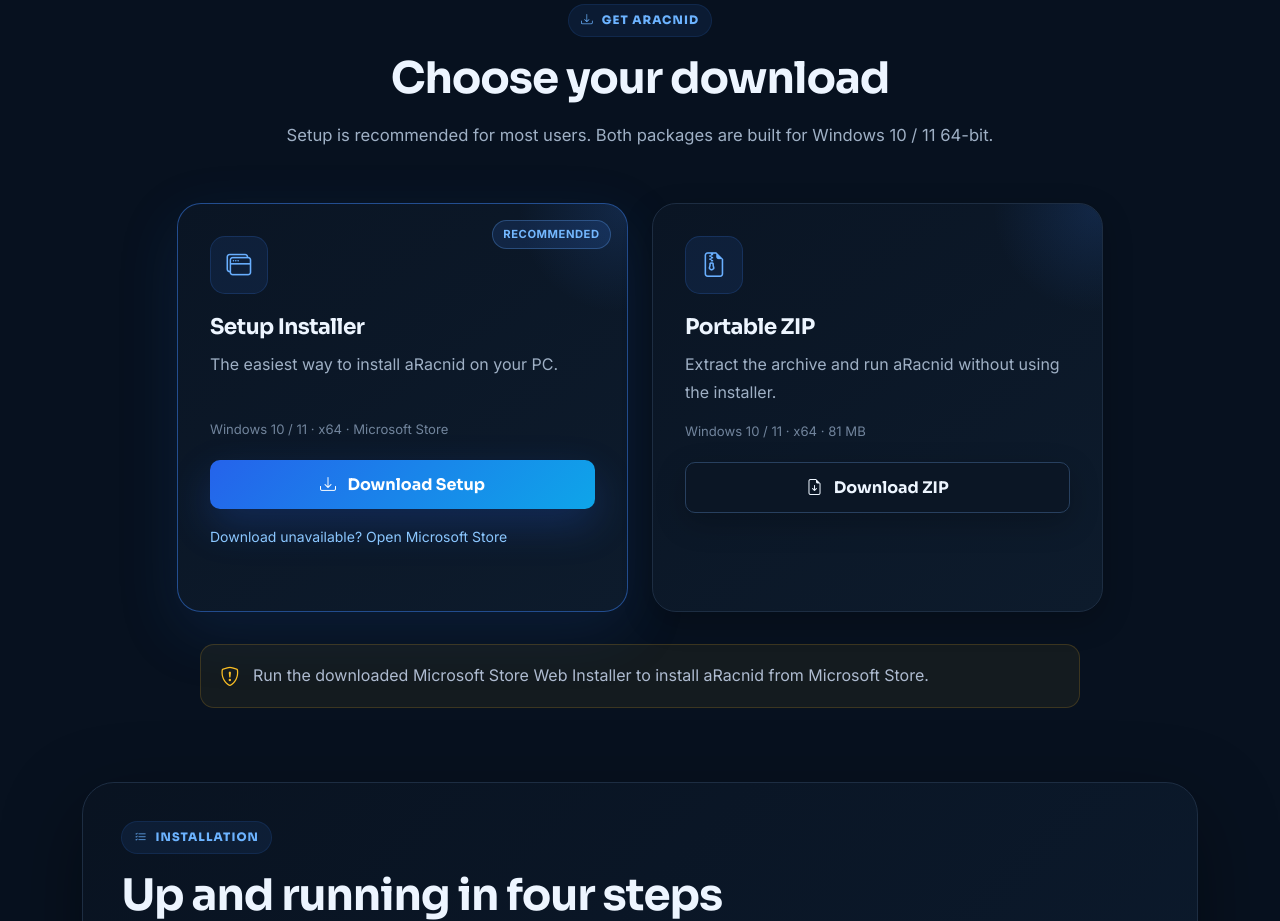
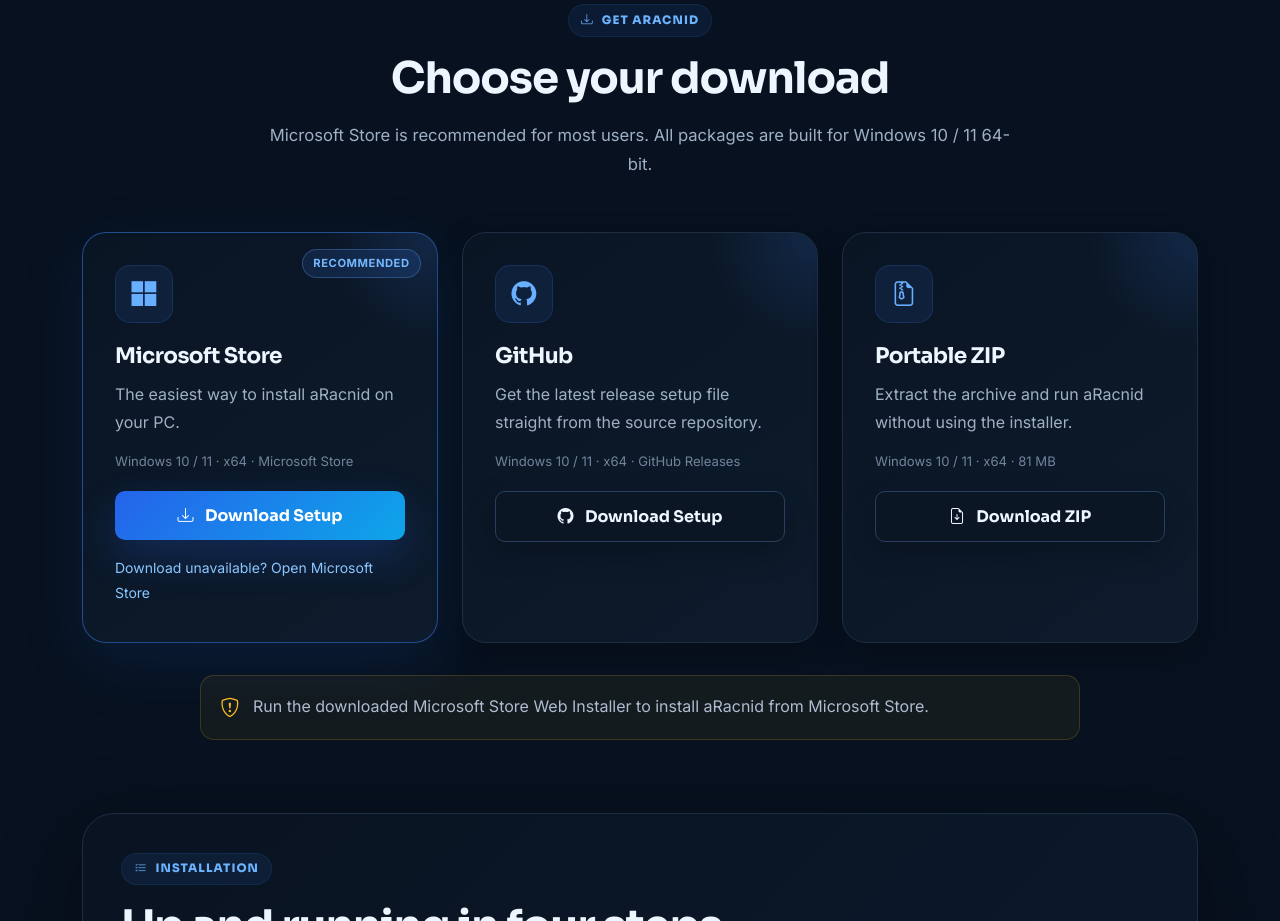
Before and after one commit to lutfisehmusoglu/aRacnid-Website, a plain HTML site: page index.html in a window 1280 px wide. Shown: the part 920-1841 px from the top of the page. Drawn offline with nearby package versions, Linux system fonts and the light colour scheme; no server answers.

Commit message:
Add GitHub setup card to download section

```diff
--- a/index.html
+++ b/index.html
@@ -235,8 +235,8 @@
           </h2>
 
           <p data-i18n="download.subtitle">
-            Setup is recommended for most users.
-            Both packages are built for Windows 10 / 11 64-bit.
+            Microsoft Store is recommended for most users.
+            All packages are built for Windows 10 / 11 64-bit.
           </p>
 
         </div>
@@ -244,7 +244,7 @@
 
         <div class="row g-4 justify-content-center download-grid">
 
-          <div class="col-lg-5 reveal">
+          <div class="col-lg-4 reveal">
 
             <article class="download-card recommended h-100">
 
@@ -253,11 +253,11 @@
               </div>
 
               <div class="download-icon">
-                <i class="bi bi-window-stack"></i>
+                <i class="bi bi-microsoft"></i>
               </div>
 
               <h3 data-i18n="download.setupTitle">
-                Setup Installer
+                Microsoft Store
               </h3>
 
               <p data-i18n="download.setupDesc">
@@ -289,7 +289,44 @@
           </div>
 
 
-          <div class="col-lg-5 reveal">
+          <div class="col-lg-4 reveal">
+
+            <article class="download-card h-100">
+
+              <div class="download-icon">
+                <i class="bi bi-github"></i>
+              </div>
+
+              <h3 data-i18n="download.githubTitle">
+                GitHub
+              </h3>
+
+              <p data-i18n="download.githubDesc">
+                Get the latest release setup file straight from the source repository.
+              </p>
+
+              <div class="download-spec">
+                Windows 10 / 11 · x64 · GitHub Releases
+              </div>
+
+              <a class="btn btn-secondary-custom w-100 download-trigger"
+                href="https://github.com/lutfisehmusoglu/aRacnid-GamepadApp/releases/latest/download/aRacnid-win-Setup.exe"
+                data-download="setup">
+
+                <i class="bi bi-github me-2"></i>
+
+                <span data-i18n="download.githubButton">
+                  Download Setup
+                </span>
+
+              </a>
+
+            </article>
+
+          </div>
+
+
+          <div class="col-lg-4 reveal">
 
             <article class="download-card h-100">
 
--- a/js/main.js
+++ b/js/main.js
@@ -22,9 +22,12 @@
 
       'download.eyebrow': 'Get aRacnid',
       'download.title': 'Choose your download',
-      'download.subtitle': 'Setup is recommended for most users. Both packages are built for Windows 10 / 11 64-bit.',
+      'download.subtitle': 'Microsoft Store is recommended for most users. All packages are built for Windows 10 / 11 64-bit.',
       'download.recommended': 'Recommended',
-      'download.setupTitle': 'Setup Installer',
+      'download.githubTitle': 'GitHub',
+      'download.githubDesc': 'Get the latest release setup file straight from the source repository.',
+      'download.githubButton': 'Download Setup',
+      'download.setupTitle': 'Microsoft Store',
       'download.setupDesc': 'The easiest way to install aRacnid on your PC.',
       'download.setupButton': 'Download Setup',
       'download.storeFallback': 'Download unavailable? Open Microsoft Store',
@@ -149,9 +152,12 @@
 
       'download.eyebrow': 'aRacnid’i Edin',
       'download.title': 'İndirme seçeneğini seç',
-      'download.subtitle': 'Çoğu kullanıcı için Setup önerilir. Her iki paket de Windows 10 / 11 64-bit içindir.',
+      'download.subtitle': 'Çoğu kullanıcı için Microsoft Store önerilir. Tüm paketler Windows 10 / 11 64-bit içindir.',
       'download.recommended': 'Önerilen',
-      'download.setupTitle': 'Setup Kurulumu',
+      'download.githubTitle': 'GitHub',
+      'download.githubDesc': 'En son sürümün setup dosyasını doğrudan kaynak deposundan al.',
+      'download.githubButton': 'Setup İndir',
+      'download.setupTitle': 'Microsoft Store',
       'download.setupDesc': 'aRacnid’i bilgisayarına kurmanın en kolay yolu.',
       'download.setupButton': 'Setup İndir',
       'download.storeFallback': 'İndirme başlamadı mı? Microsoft Store’u aç',
```
